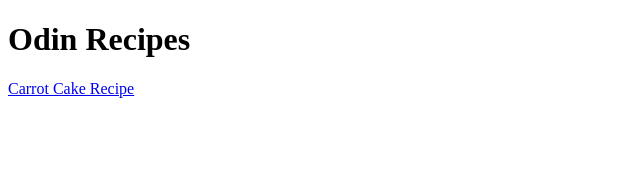
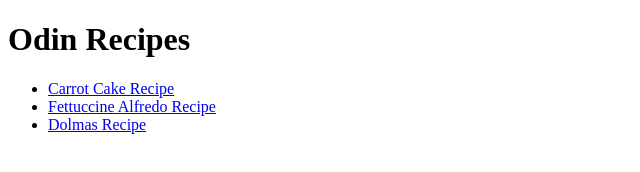
Before and after one commit to mallushi/odin-recipes, a plain HTML site: page index.html in a window 1280 px wide. Shown: the whole page, without its empty margins (0-640 px from the left). Drawn offline with Linux system fonts and the light colour scheme.

Commit message:
Added the other html files  link to the index file

```diff
--- a/index.html
+++ b/index.html
@@ -8,6 +8,10 @@
 
     <body>
         <h1>Odin Recipes</h1>
-        <a href="recipes/carrot-cake.html">Carrot Cake Recipe</a>
+        <ul>
+        <li><a href="recipes/carrot-cake.html">Carrot Cake Recipe</a></li>
+        <li><a href="recipes/fettuccine-alfredo.html">Fettuccine Alfredo Recipe</a></li>
+        <li><a href="recipes/dolmas.html">Dolmas Recipe</a></li>
+        </ul>
     </body>
 </html>
```
